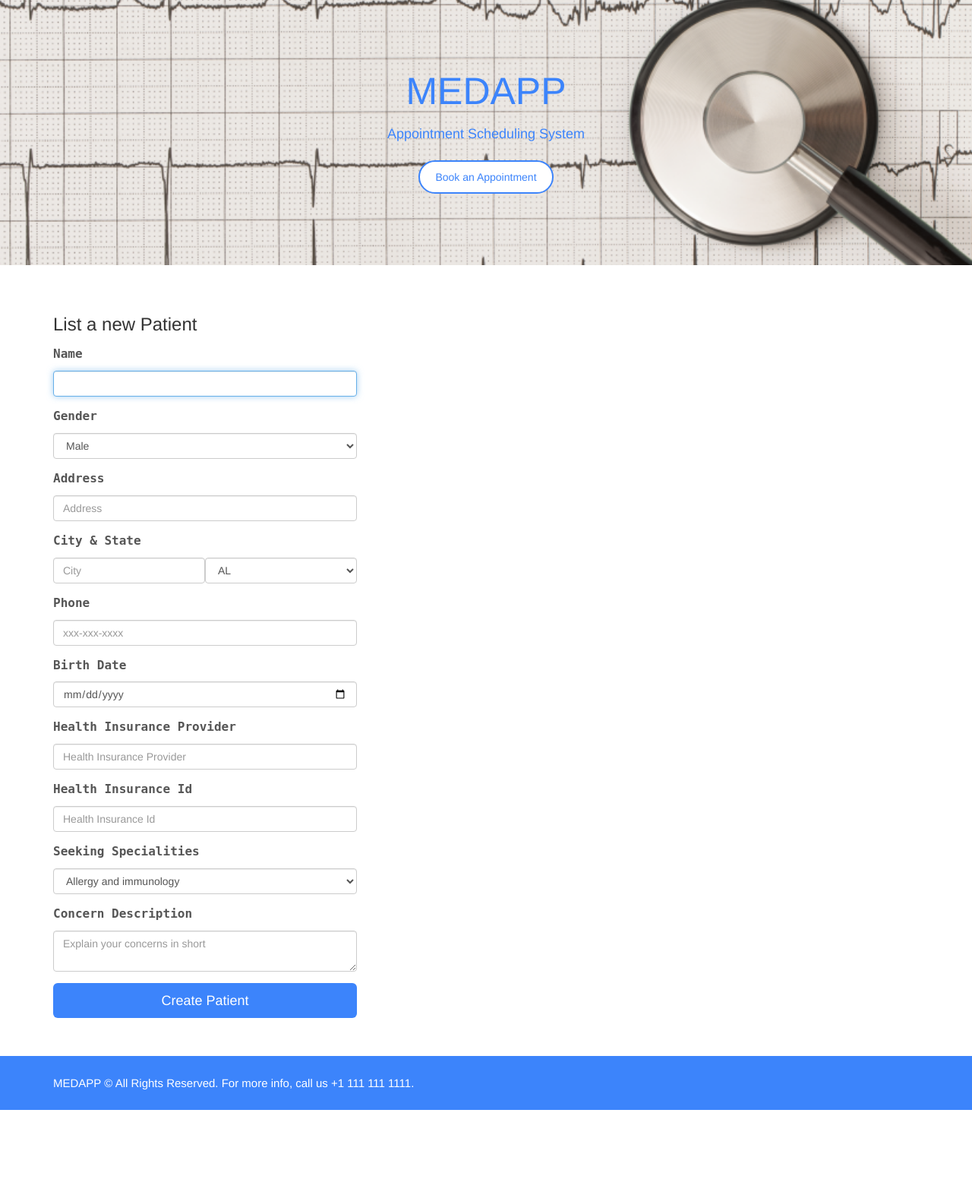
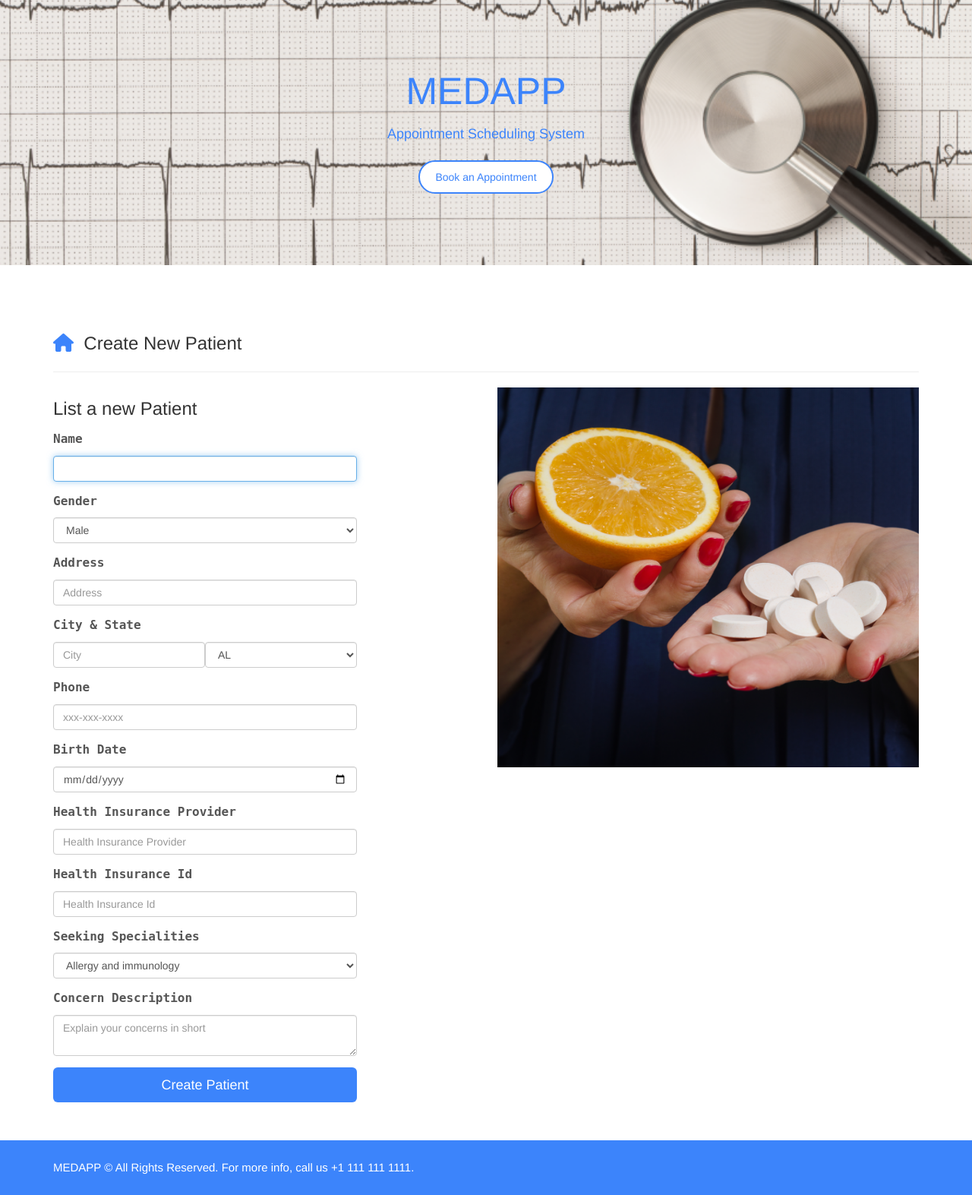
Before and after one commit to gourai2022/MedApp, a Flask app: page /patients/create in a window 1280 px wide. Shown: the part 103-1676 px from the top of the page at 76% size. Before the commit the page ends 1564 px from the top, so only its background shows below. Run offline with Flask 2, Linux system fonts and the light colour scheme; some libraries are stand-ins or nearby versions.

Commit message:
Update new_patient.html

```diff
--- a/templates/forms/new_patient.html
+++ b/templates/forms/new_patient.html
@@ -1,6 +1,10 @@
 {% extends 'layouts/main.html' %}
-{% block title %}New Patient{% endblock %}
 {% block content %}
+<div class="page-header">
+    <h3><a href="{{ url_for('index') }}" title="Back to homepage"><i class="fa fa-home pull-left"></i></a>&nbsp; Create New Patient</h3>
+</div>
+<div class="row">
+	<div class="col-sm-6">
     <div class="form-wrapper">
       <form method="post" class="form">
         <h3 class="form-heading">List a new Patient</h3>
@@ -55,4 +59,9 @@
         {{ form.csrf_token() }}
       </form>
     </div>
+  </div>
+  <div class="col-sm-6 hidden-sm hidden-xs">
+		<img id="front-splash" src="{{ url_for('static',filename='img/patient.png') }}" alt="Front Photo" />
+	</div>
+</div>
 {% endblock %}
```
Lines whose indentation alone changed are shown as unchanged.
